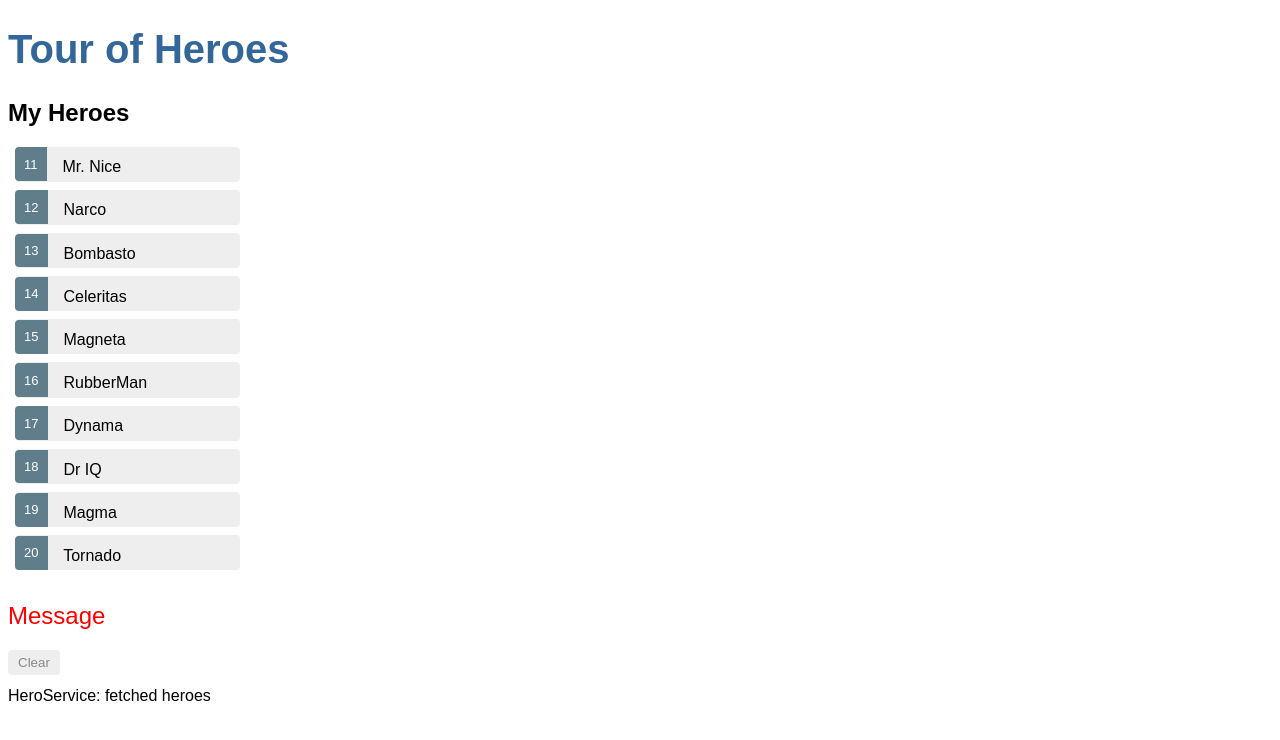
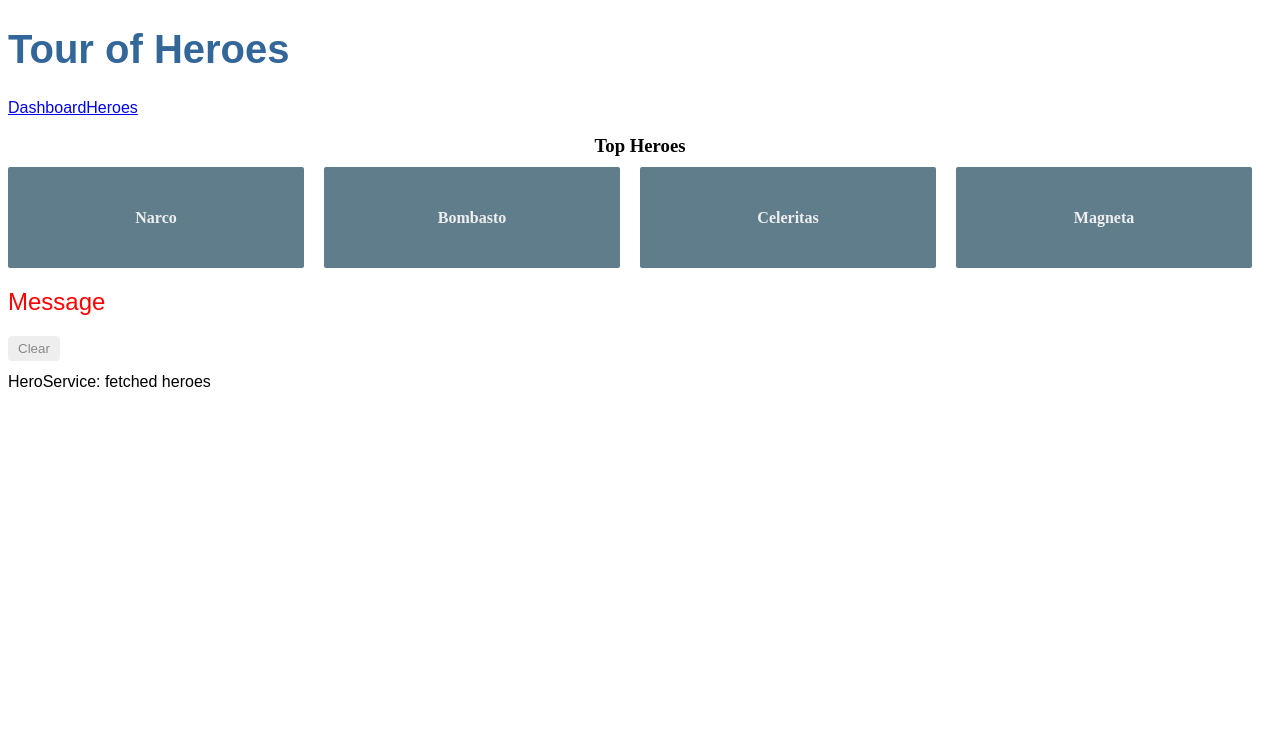
Before and after one commit to babeloo/angular-tour-of-heroes, an Angular app: page /dashboard in a window 1280 px wide. Shown: the top 740 px of the page. Built offline with nearby package versions, Linux system fonts and the light colour scheme.

Commit message:
路由 part 1 1. 添加路由模块 2. 添加路由出口 3. 添加路由链接 4. 添加仪表盘视图

```diff
--- a/src/app/app.component.html
+++ b/src/app/app.component.html
@@ -1,3 +1,7 @@
 <h1>{{title}}</h1>
-<app-heroes></app-heroes>
+<nav>
+  <a routerLink="/dashboard">Dashboard</a>
+  <a routerLink="/heroes">Heroes</a>
+</nav>
+<router-outlet></router-outlet>
 <app-messages></app-messages>
--- /dev/null
+++ b/src/app/dashboard/dashboard.component.css
@@ -0,0 +1,78 @@
+/* DashboardComponent's private CSS styles */
+[class*='col-'] {
+  float: left;
+  padding-right: 20px;
+  padding-bottom: 20px;
+}
+
+[class*='col-']:last-of-type {
+  padding-right: 0;
+}
+
+a {
+  text-decoration: none;
+}
+
+*, *:after, *:before {
+  -webkit-box-sizing: border-box;
+  -moz-box-sizing: border-box;
+  box-sizing: border-box;
+}
+
+h3 {
+  text-align: center;
+  margin-bottom: 0;
+}
+
+h4 {
+  position: relative;
+}
+
+.grid {
+  margin: 0;
+}
+
+.col-1-4 {
+  width: 25%;
+}
+
+.module {
+  padding: 20px;
+  text-align: center;
+  color: #eee;
+  max-height: 120px;
+  min-width: 120px;
+  background-color: #607d8b;
+  border-radius: 2px;
+}
+
+.module:hover {
+  background-color: #eee;
+  cursor: pointer;
+  color: #607d8b;
+}
+
+.grid-pad {
+  padding: 10px 0;
+}
+
+.grid-pad > [class*='col-']:last-of-type {
+  padding-right: 20px;
+}
+
+@media (max-width: 600px) {
+  .module {
+    font-size: 10px;
+    max-height: 75px;
+  }
+}
+
+@media (max-width: 1024px) {
+  .grid {
+    margin: 0;
+  }
+
+  .module {
+    min-width: 60px;
+  }
+}
--- /dev/null
+++ b/src/app/dashboard/dashboard.component.html
@@ -0,0 +1,8 @@
+<h3>Top Heroes</h3>
+<div class="grid grid-pad">
+  <a *ngFor="let hero of heroes" class="col-1-4">
+    <div class="module hero">
+      <h4>{{hero.name}}</h4>
+    </div>
+  </a>
+</div>
--- /dev/null
+++ b/src/app/dashboard/dashboard.component.ts
@@ -0,0 +1,24 @@
+import {Component, OnInit} from '@angular/core';
+import {HeroService} from '../hero.service';
+import {Hero} from '../hero';
+
+@Component({
+  selector: 'app-dashboard',
+  templateUrl: './dashboard.component.html',
+  styleUrls: ['./dashboard.component.css']
+})
+export class DashboardComponent implements OnInit {
+  heroes: Hero[] = [];
+
+  constructor(private heroService: HeroService) {
+  }
+
+  ngOnInit() {
+    this.getHeroes();
+  }
+
+  getHeroes() {
+    this.heroService.getHeroes()
+      .subscribe(heroes => this.heroes = heroes.slice(1, 5));
+  }
+}
```
Also changed, not shown: src/app/app-routing.module.ts (added, +17 -0 lines), src/app/app.module.ts (+6 -2 lines), 2 other files (tests, documents, lock files or other folders).
